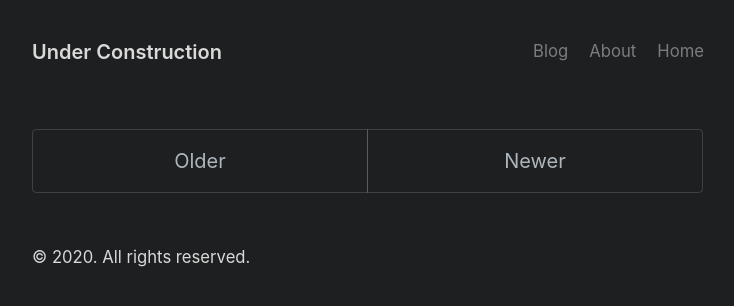
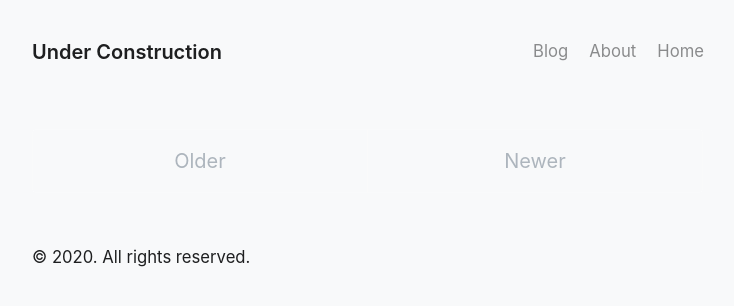
Before and after one commit to biamorandi/biamorandi.github.io, a Jekyll site: the page built from home.html, in a window 1280 px wide. Shown: the top 306 px of the page, without its empty margins (272-1006 px from the left). Built offline with Jekyll 4.4.1, drawn with Linux system fonts in a browser that asks for light colours.

Commit message:
Update colors

```diff
--- a/_sass/_variables.scss
+++ b/_sass/_variables.scss
@@ -74,11 +74,11 @@
 
 // Dark Poole theme
 [data-theme="dark-poole"] {
-  --body-color: var(--dark-poole-002);
-  --body-bg: var(--dark-poole-001);
-  --heading-color: var(--dark-poole-002);
-  --link-color: var(--dark-poole-link-color);
-  --link-hover-color: var(--dark-poole-link-hover);
+  --body-color: var(--dark-poole-001);
+  --body-bg: var(--gray-000);
+  --heading-color: var(--dark-poole-001);
+  --link-color: var(--gray-800);
+  --link-hover-color: var(--gray-900);
   --border-color: rgba(255, 255, 255, 0.15);
-  --code-bg: var(--gray-900);
+  --code-bg: var(--gray-500);
 }
```
